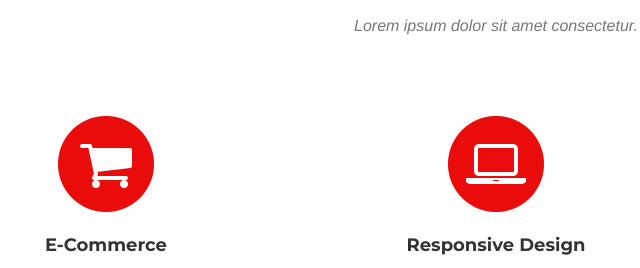
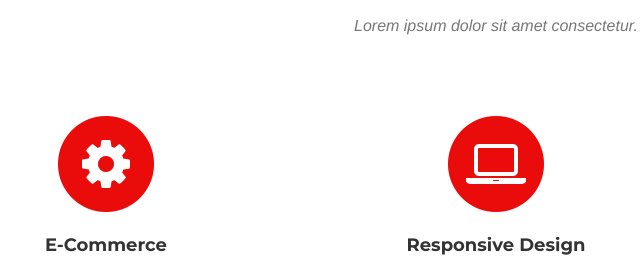
Before and after one commit to herent/nicycles, a website: page index.html in a window 1280 px wide. Shown: the part 830-1098 px from the top of the page, 144-784 px from the left. Drawn offline with nearby package versions, Linux system fonts and the light colour scheme; a web font is replaced by a local one.

Commit message:
Update index.html

```diff
--- a/index.html
+++ b/index.html
@@ -102,7 +102,7 @@
                 <div class="col-md-4">
                     <span class="fa-stack fa-4x">
                         <i class="fa fa-circle fa-stack-2x text-primary"></i>
-                        <i class="fa fa-shopping-cart fa-stack-1x fa-inverse"></i>
+                        <i class="fa fa-cog fa-stack-1x fa-inverse"></i>
                     </span>
                     <h4 class="service-heading">E-Commerce</h4>
                     <p class="text-muted">Lorem ipsum dolor sit amet, consectetur adipisicing elit. Minima maxime quam architecto quo inventore harum ex magni, dicta impedit.</p>
```
